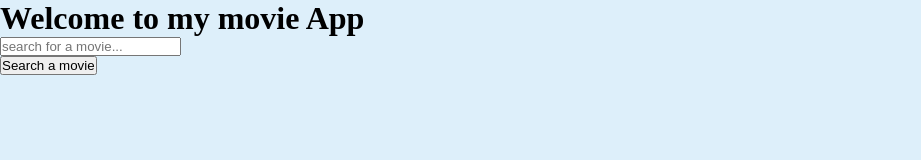
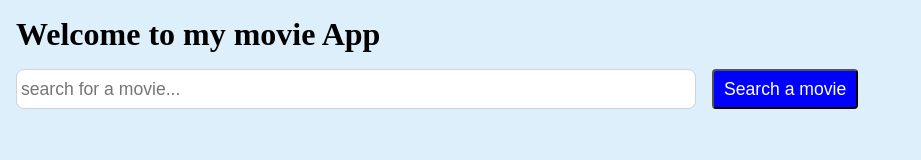
Before and after one commit to muhammednazeer/Movie-search-app, a plain HTML site: page index.html in a window 1280 px wide. Shown: the whole page, without its empty margins (0-921 px from the left). Drawn offline with Linux system fonts and the light colour scheme.

Commit message:
Add style to the button and input field

```diff
--- a/css/main.css
+++ b/css/main.css
@@ -7,3 +7,39 @@ body{
     background: rgb(221, 239, 250);
     height: 100vh;
 }
+
+main{
+    margin: 1rem;
+}
+h1{
+    margin-bottom: 1rem;
+}
+
+form{
+    display: flex;
+}
+
+.input{
+width: 680px;
+height: 2.5rem;
+font-size: 1.1em;
+font-weight: 400;
+border-radius: 0.5rem;
+padding-left: 4px;
+outline: none;
+border: 1px solid #ced4da;
+}
+button{
+height: 2.5rem;
+min-width: 58px;
+padding: 3px 10px;
+background-color: #0000ff;
+outline: none;
+cursor: pointer;
+color: #ffffff;
+font-size: 1.1em;
+font-weight: 400;
+text-align: center;
+margin-left: 1rem;
+border-radius: .25rem;
+}
```
